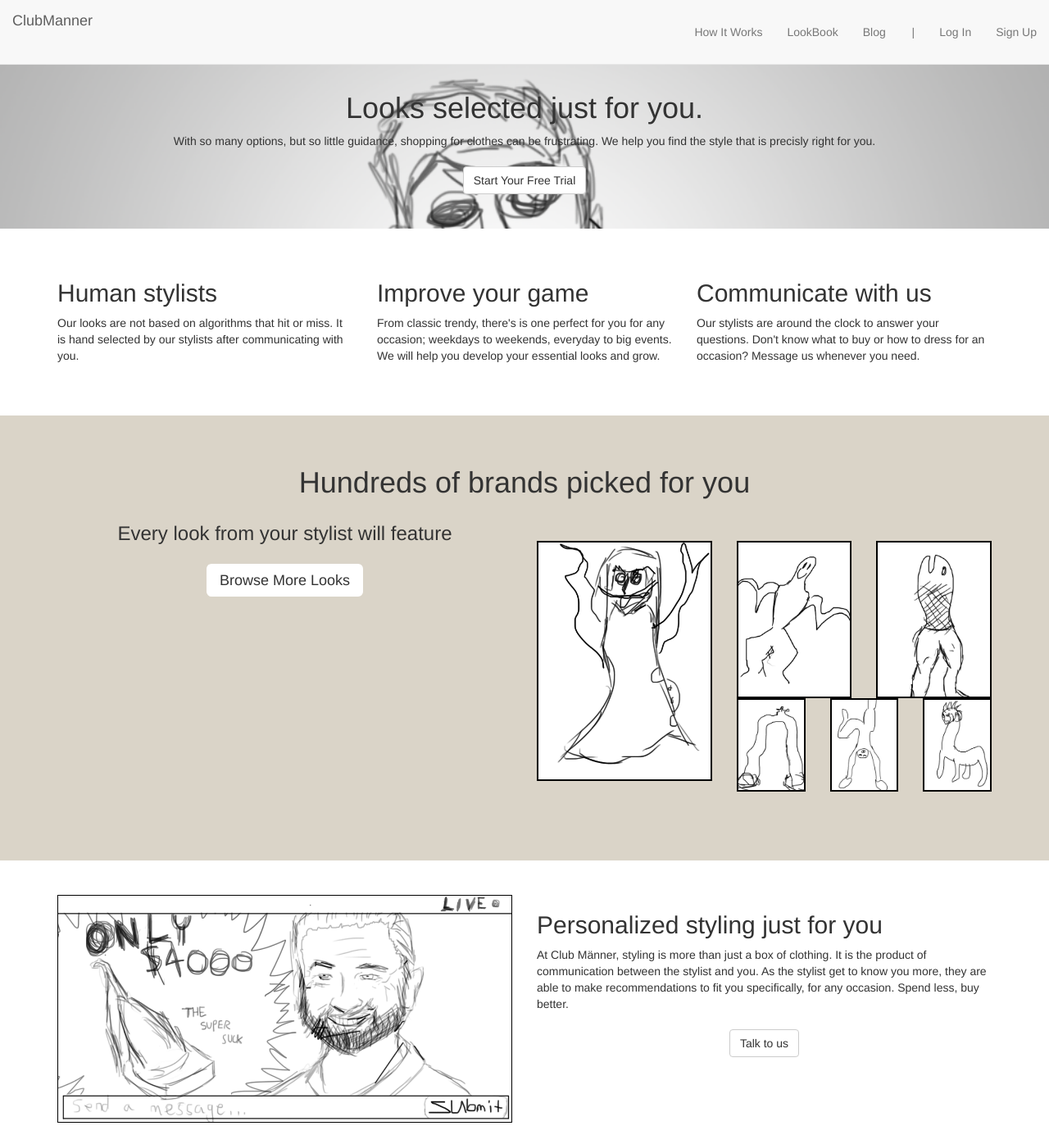
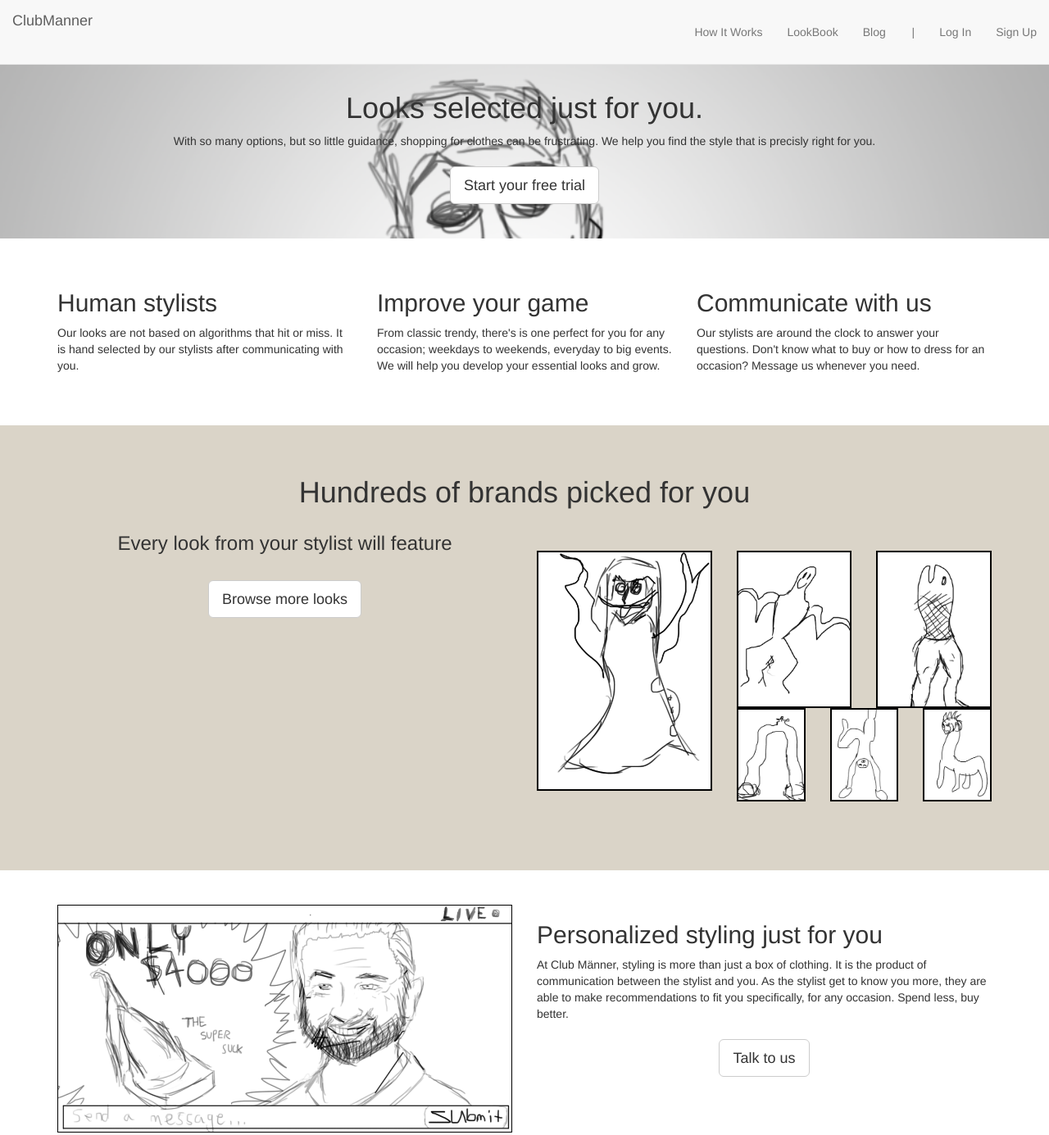
Before and after one commit to A-Au/ClubManner-frontend, a plain HTML site: page mock/mock.html in a window 1280 px wide. Shown: the top 1385 px of the page at 82% size. Drawn offline with nearby package versions, Linux system fonts and the light colour scheme.

Commit message:
changed all buttons to large

```diff
--- a/mock/mock.html
+++ b/mock/mock.html
@@ -82,7 +82,7 @@
 	            	<div class="col-md-12 text-center">
 		            	<h1>Looks selected just for you.</h1>
 		            	<p>With so many options, but so little guidance, shopping for clothes can be frustrating. We help you find the style that is precisly right for you.</p>
-		            	<a class="btn btn-default">Start Your Free Trial</a>
+		            	<a class="btn btn-lg btn-default">Start your free trial</a>
 	            	</div>
 	            </div>
 	        </div>
@@ -124,7 +124,7 @@
 							<p></p>
 						</div>
 					</div>
-					<a class="btn-lg btn-default">Browse More Looks</a>
+					<a class="btn btn-lg btn-default">Browse more looks</a>
 				</div>
 				<div class="col-md-6 photo-gallery">
 					<div class="row">
@@ -167,7 +167,7 @@
 				<div class="col-md-6">
 					<h2>Personalized styling just for you</h2>
 					<p>At Club Männer, styling is more than just a box of clothing. It is the product of communication between the stylist and you. As the stylist get to know you more, they are able to make recommendations to fit you specifically, for any occasion. Spend less, buy better.</p>
-					<div class="text-center"><a class="btn btn-default">Talk to us</a></div>
+					<div class="text-center"><a class="btn btn-lg btn-default">Talk to us</a></div>
 				</div>
 			</div>
 		</div>
@@ -200,7 +200,7 @@
 				<div class="col-md-12">
 					<h1>Looks selected just for you.</h1>
 	            	<p>With so many options, but so little guidance, shopping for clothes can be frustrating. We help you find the style that is precisly right for you.</p>
-	            	<a class="btn btn-default">Start Your Free Trial</a>
+	            	<a class="btn btn-lg btn-default">Start your free trial</a>
 				</div>
 			</div>
 		</div>
```
